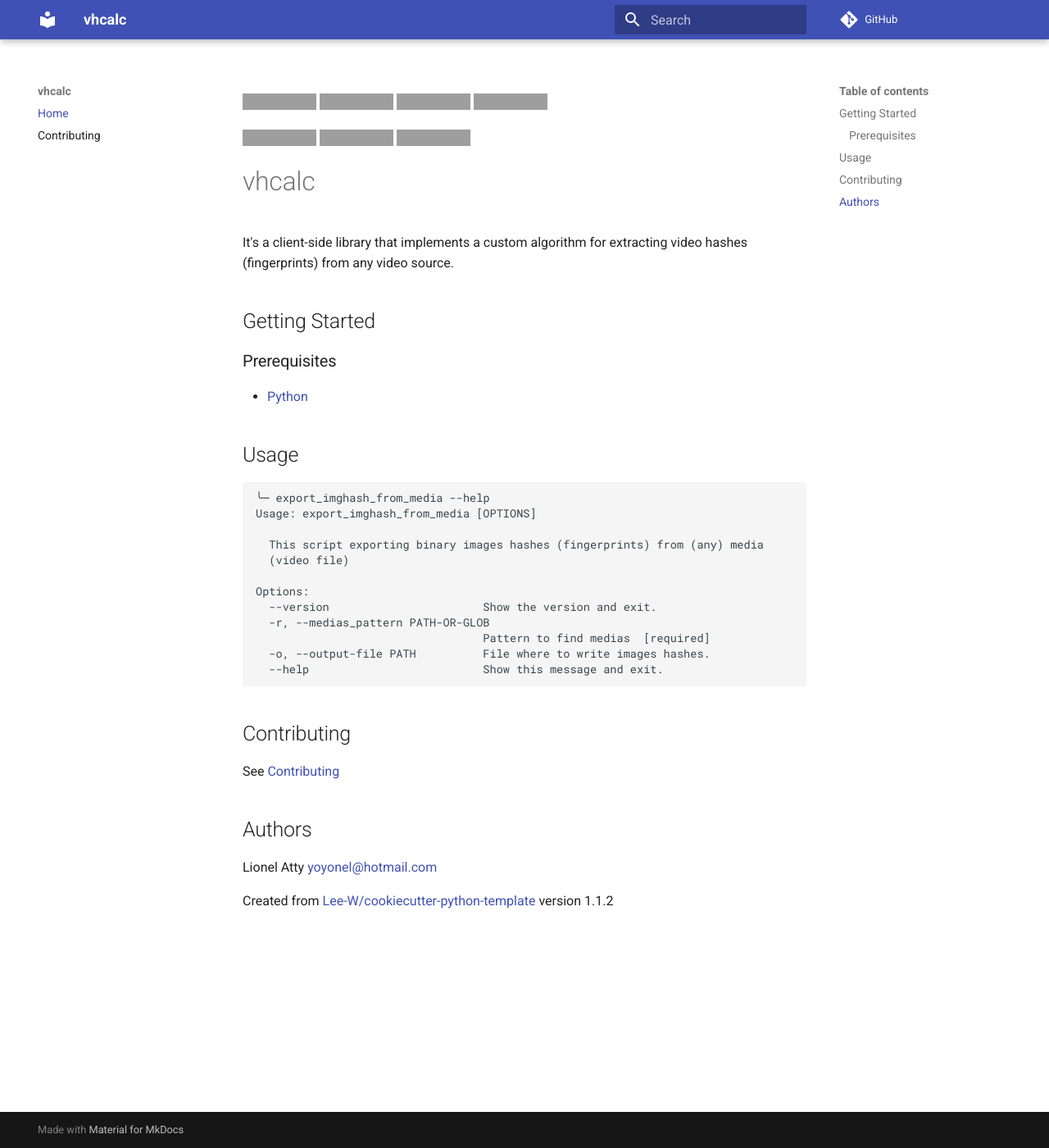
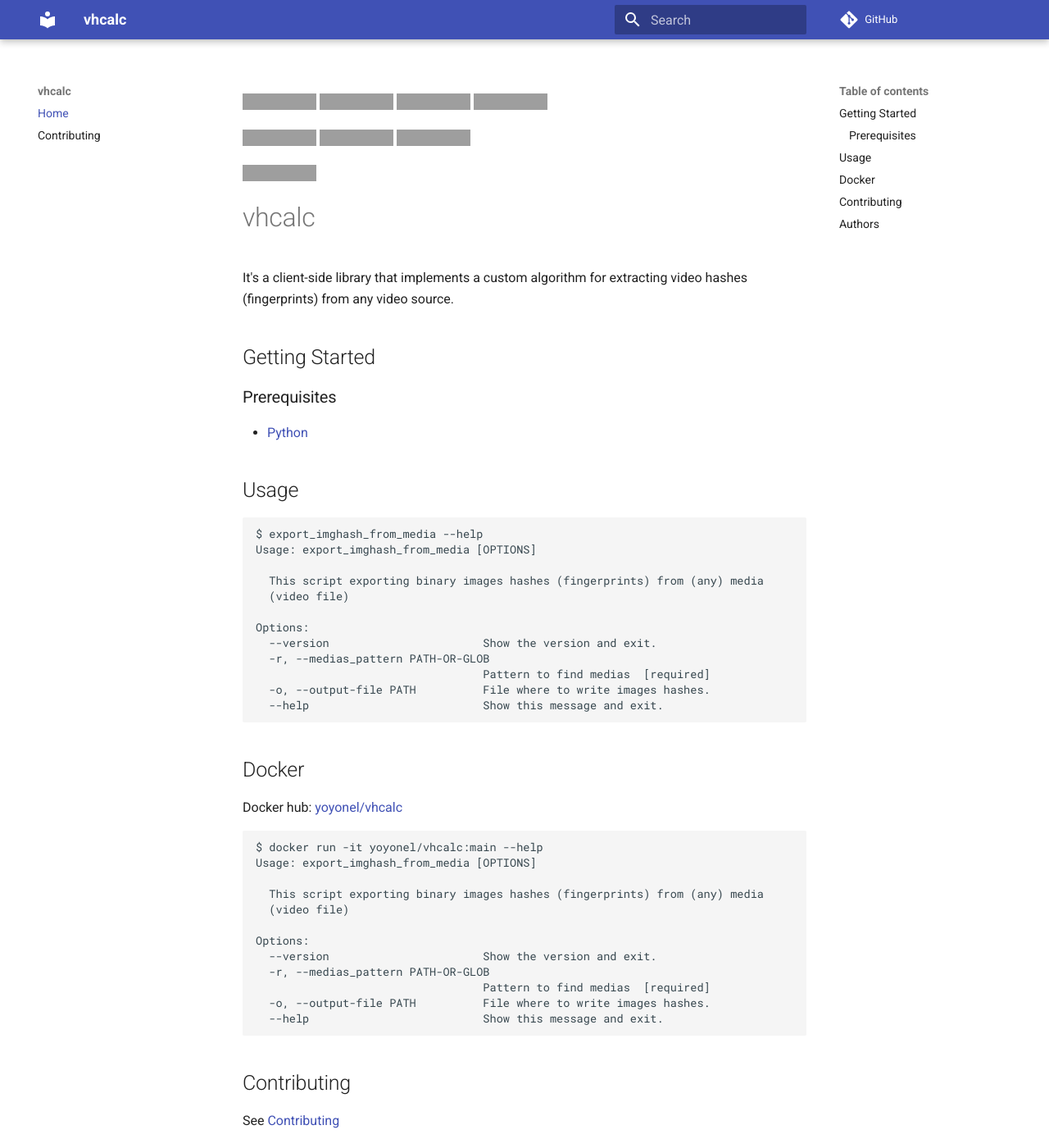
Before and after one commit to yoyonel/vhcalc, an MkDocs documentation site: the page built from docs/README.md, in a window 1280 px wide and 1400 px high. Shown: the whole window at 82% size. Built offline with MkDocs 1.6.1 and Material for MkDocs 9.7.7, drawn with Linux system fonts in a browser that asks for light colours; comment, search, counter and statistics services are not loaded; grey boxes are pictures that could not be loaded.

Commit message:
docs(README): Add docker image (from dockerhub) size badge + update doc

````diff
--- a/docs/README.md
+++ b/docs/README.md
@@ -7,6 +7,7 @@
 [![PyPI Package download count (per month)](https://img.shields.io/pypi/dm/vhcalc?style=flat-square)](https://pypi.org/project/vhcalc/)
 [![Supported versions](https://img.shields.io/pypi/pyversions/vhcalc.svg?style=flat-square)](https://pypi.org/project/vhcalc/)
 
+[![Docker Image Size (latest semver)](https://img.shields.io/docker/image-size/yoyonel/vhcalc?sort=semver)](https://hub.docker.com/r/yoyonel/vhcalc/)
 
 # vhcalc
 
@@ -19,8 +20,28 @@ It's a client-side library that implements a custom algorithm for extracting vid
 
 ## Usage
 
-```shell
-╰─ export_imghash_from_media --help
+```sh
+$ export_imghash_from_media --help
+Usage: export_imghash_from_media [OPTIONS]
+
+  This script exporting binary images hashes (fingerprints) from (any) media
+  (video file)
+
+Options:
+  --version                       Show the version and exit.
+  -r, --medias_pattern PATH-OR-GLOB
+                                  Pattern to find medias  [required]
+  -o, --output-file PATH          File where to write images hashes.
+  --help                          Show this message and exit.
+```
+
+
+## Docker
+
+Docker hub: [yoyonel/vhcalc](https://hub.docker.com/r/yoyonel/vhcalc/)
+
+```sh
+$ docker run -it yoyonel/vhcalc:main --help
 Usage: export_imghash_from_media [OPTIONS]
 
   This script exporting binary images hashes (fingerprints) from (any) media
````
